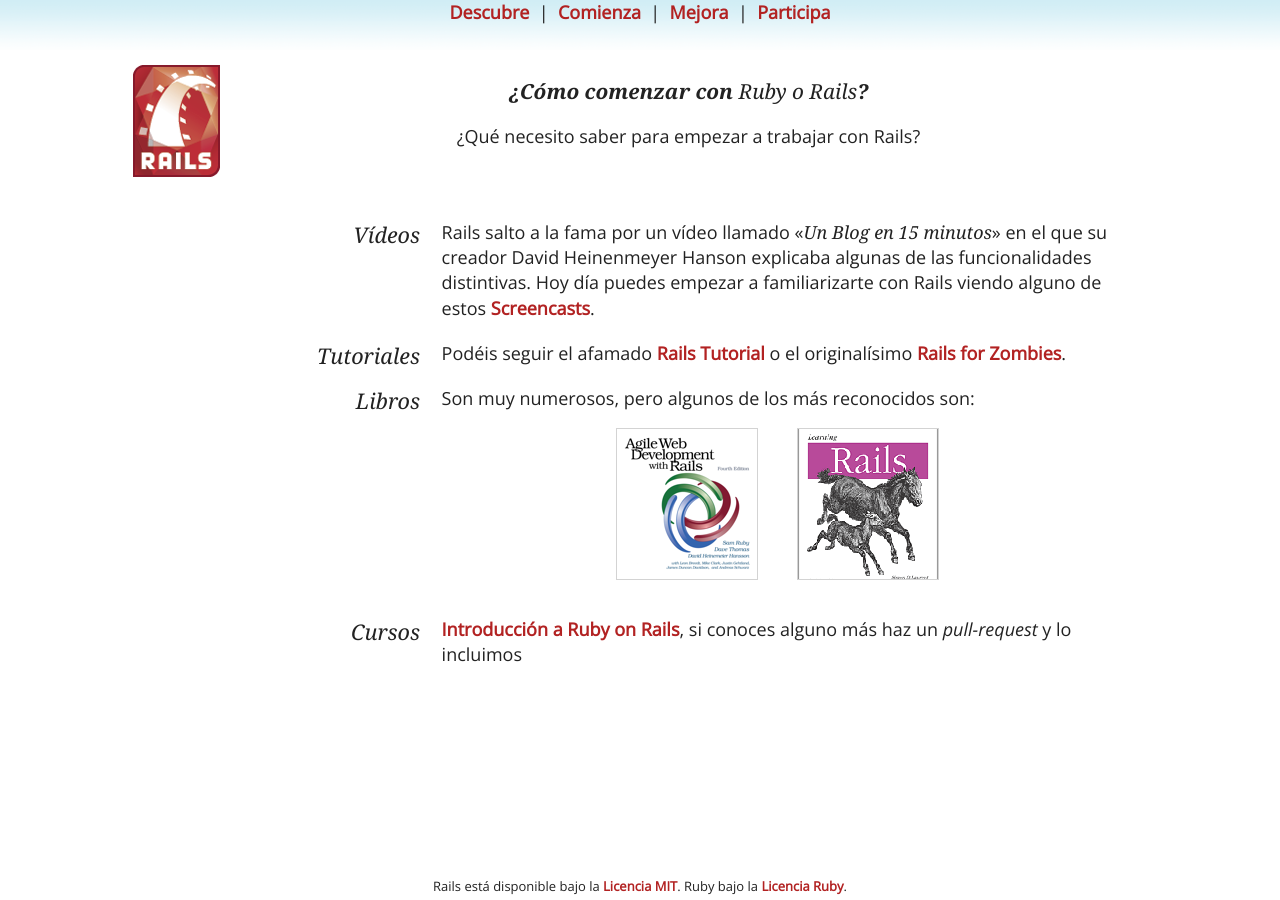
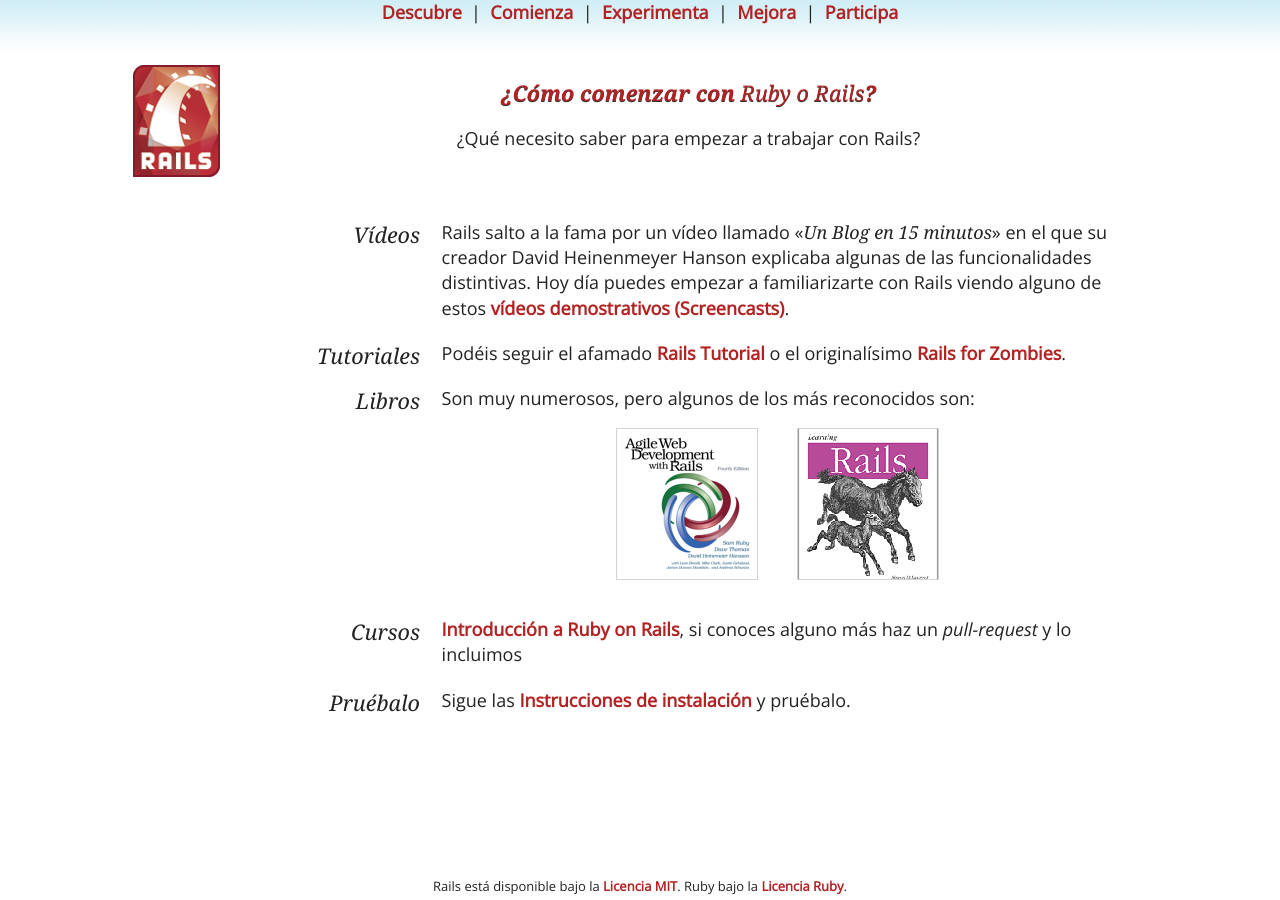
Before and after one commit to rails-es/rails-es.github.io, a Jekyll site: the page built from comienza.html, in a window 1280 px wide. Built offline with Jekyll 4.4.1, drawn with Linux system fonts in a browser that asks for light colours; nearby versions of some CDN libraries; some web fonts are replaced; Markdown is read by kramdown in place of the engine named in the settings.

Commit message:
Instrucciones de instalación, ajustes de estilos, typos

```diff
--- a/_layouts/default.html
+++ b/_layouts/default.html
@@ -20,6 +20,7 @@
     <nav>
     <a href="index.html" title="Qué es Ruby on Rails">Descubre</a> &nbsp;|&nbsp;
     <a href="comienza.html" title="Aprende los fundamentos">Comienza</a> &nbsp;|&nbsp;
+    <a href="instala.html" title="Instala Ruby on Rails y pruébalo">Experimenta</a> &nbsp;|&nbsp;
     <a href="mejora.html" title="Lleva tus habilidades al siguiente nivel">Mejora</a> &nbsp;|&nbsp;
     <a href="participa.html" title="Forma parte de de la comunidad">Participa</a>
     </nav>
--- a/comienza.html
+++ b/comienza.html
@@ -13,7 +13,8 @@
     <dd>
       Rails salto a la fama por un vídeo llamado &laquo;<em>Un Blog en 15 minutos</em>&raquo; en el que su creador
       David Heinenmeyer Hanson explicaba algunas de las funcionalidades distintivas. Hoy día puedes empezar a
-      familiarizarte con Rails viendo alguno de estos <a href="http://rubyonrails.org/screencasts">Screencasts</a>.</dd>
+      familiarizarte con Rails viendo alguno de estos <a href="http://rubyonrails.org/screencasts">vídeos
+        demostrativos (Screencasts)</a>.</dd>
     <dt>Tutoriales</dt>
     <dd>Podéis seguir el afamado <a href="http://ruby.railstutorial.org/">Rails Tutorial</a>
       o el originalísimo <a href="http://railsforzombies.com">Rails for Zombies</a>.</dd>
@@ -32,5 +33,9 @@
     <dd><a href="http://redradix.com/courses/intro-ruby-rails">Introducción a Ruby on Rails</a>, si conoces
     alguno más haz un <i>pull-request</i> y lo incluimos
     </dd>
+    <dt>Pruébalo</dt>
+    <dd>
+    Sigue las <a href="/instala.html">Instrucciones de instalación</a> y pruébalo.
+    </dd>
   </dl>
 </section>
--- a/css/style.css
+++ b/css/style.css
@@ -21,14 +21,24 @@
 a:hover, a:active { outline: 0; }
 
 abbr[title] { border-bottom: 1px dotted; }
-b, strong { font-weight: bold; }
+b, strong { font-weight: bold; font-size: 90% }
 blockquote { margin: 1em 40px; }
 dfn { font-style: italic; }
 hr { display: block; height: 1px; border: 0; border-top: 1px solid #ccc; margin: 1em 0; padding: 0; }
 ins { background: #ff9; color: #000; text-decoration: none; }
 mark { background: #ff0; color: #000; font-style: italic; font-weight: bold; }
-pre, code, kbd, samp { font-family: monospace, serif; _font-family: 'courier new', monospace; font-size: 1em; }
-pre { white-space: pre; white-space: pre-wrap; word-wrap: break-word; }
+pre, code, kbd, samp {color:#666; font-family: monospace, serif; _font-family: 'courier new', monospace; font-size: 0.9em; }
+pre { white-space: pre-line; word-wrap: break-word; }
+pre,code{
+  color: #ddd;
+  background-color: #333;
+  padding: 1em;
+  -webkit-border-radius: 12px;
+  border-radius: 12px;
+  background-clip: padding-box;
+  -webkit-box-shadow: 1px 1px 3px 1px #600;
+  box-shadow: 1px 1px 3px 1px #600;
+}
 q { quotes: none; }
 q:before, q:after { content: ""; content: none; }
 small { font-size: 85%; }
@@ -77,8 +87,8 @@
 body{font-family: 'Open Sans', serif; font-weight: 300; font-size: 18px }
 em{ font-family: 'Droid Serif', georgia, times, serif; font-weight: 400; font-style: italic;}
 h1{font-size: 130%}
-h2{font-size: 115%}
-h3{font-size: 100%}
+h2{font-size: 120%; color: FireBrick; text-shadow: 0px 1px 0px #333}
+h3{font-size: 120%}
 nav{ background: url('../img/topbluefade.gif'); text-align: center; height:50px; font-weight: 500}
 h1,h2,h3{ font-family: 'Droid Serif', georgia, times, serif; font-style: italic; }
 dt{ font-family: 'Droid Serif', georgia, times, serif; font-style: italic; font-size: 120%; font-weight: 400}
@@ -93,6 +103,7 @@
 section#definiciones dl > dd li{ font-size:90%; margin-bottom: 1em;  }
 section#definiciones dl > dd li p{ float:left; font-size:90%; margin-bottom: 1em;  }
 section#definiciones dl > dd li img{  }
+section#instalacion { margin:auto; width: 960px}
 footer{background-color: white;bottom:0px;font-family: 'Open Sans',sans-serif;font-size: small;left:0px;padding:5px 0px;position:fixed;text-align:center;width:100%;}
 a.libro{ display: inline-block }
 a.libro img{ margin: auto 1em; outline: 1px solid lightgray }
--- a/index.html
+++ b/index.html
@@ -25,7 +25,7 @@
     <a href="http://github.com">Github</a>&hellip;
     </dd>
     <dt>¿De donde sale?</dt>
-    <dd>Rails fue creado en 2003 por David Heinemeier Hansson y desde entonces ha sido estendido por el
+    <dd>Rails fue creado en 2003 por David Heinemeier Hansson y desde entonces ha sido extendido por el
     <a href="http://rubyonrails.org/core">Rails core team</a>,
     <a href="http://contributors.rubyonrails.org/">más de 2.100 colaboradores</a> y soportado por una
     extensa y activa <a href="participa.html" title="La comunidad de Ruby on Rails">comunidad</a>.
--- a/mejora.html
+++ b/mejora.html
@@ -4,7 +4,7 @@
 ---
 <header>
   <img id='logo' src="img/rails_logo.png" alt="Rails Logo" title="Logotipo de Rails" />
-  <h2>¿Cómo mejorar tu dominio de <em>Ruby o Rails</em>?</h2>
+  <h2>¿Cómo mejorar tu dominio de <em>Ruby on Rails</em>?</h2>
   <p>Artículos, eventos, mejores prácticas y patrones</p>
 </header>
 <section id="definiciones">
--- a/participa.html
+++ b/participa.html
@@ -4,7 +4,7 @@
 ---
 <header>
   <img id='logo' src="img/rails_logo.png" alt="Rails Logo" title="Logotipo de Rails" />
-  <h2>Interactua con otros desarrolladores de <em>Ruby o Rails</em></h2>
+  <h2>Interactua con otros desarrolladores de <em>Ruby on Rails</em></h2>
   <p>¿Cómo se relaciona la gente que desarrolla con Rails?</p>
 </header>
 <section id="definiciones">
```
Also changed, not shown: instala.html (added, +169 -0 lines).
